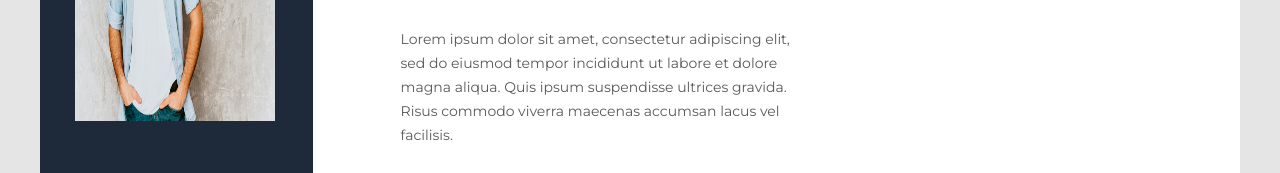
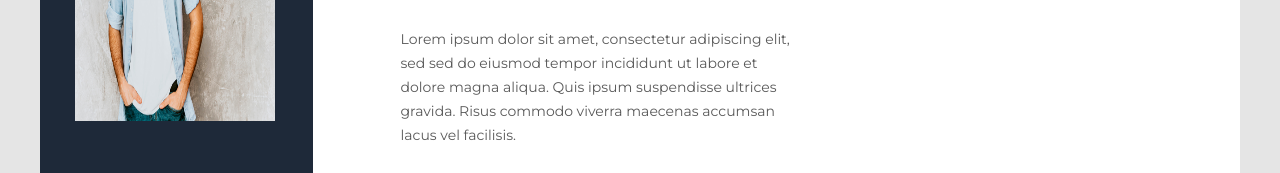
Before and after one commit to EwaBob/cv---HTML-CSS, a plain HTML site: page cv/index.html in a window 1280 px wide. Shown: the part 227-400 px from the top of the page. Drawn offline with Linux system fonts and the light colour scheme.

Commit message:
Update index.html

```diff
--- a/cv/index.html
+++ b/cv/index.html
@@ -61,7 +61,7 @@
         <h1>John Doe</h1>
 
         <p class="description">
-        Lorem ipsum dolor sit amet, consectetur adipiscing elit, sed do eiusmod tempor incididunt ut labore et dolore magna aliqua. Quis ipsum suspendisse ultrices gravida. Risus commodo viverra maecenas accumsan lacus vel facilisis.
+        Lorem ipsum dolor sit amet, consectetur adipiscing elit, sed sed do eiusmod tempor incididunt ut labore et dolore magna aliqua. Quis ipsum suspendisse ultrices gravida. Risus commodo viverra maecenas accumsan lacus vel facilisis.
         </p>
     </div>
     <div clss="projects">
```
